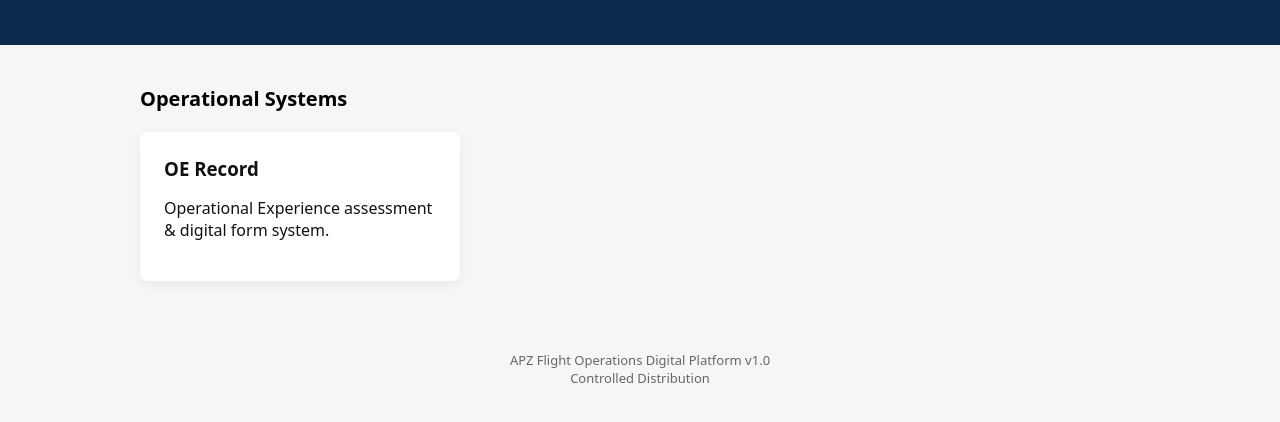
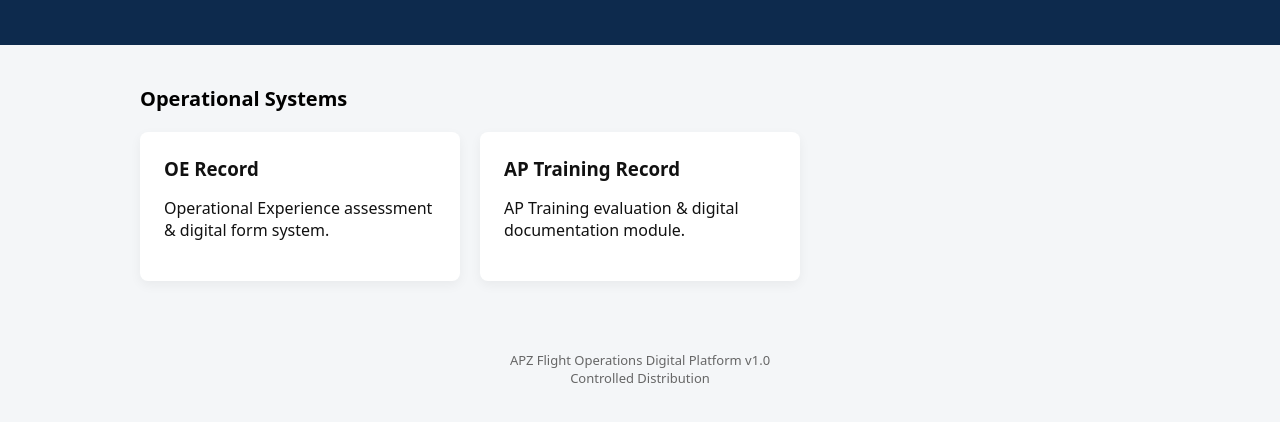
Before and after one commit to apz-flightops/apz-flightops.github.io, a plain HTML site: page index.html in a window 1280 px wide. Shown: the part 108-530 px from the top of the page. Drawn offline with Linux system fonts and the light colour scheme.

Commit message:
Update index.html

```diff
--- a/index.html
+++ b/index.html
@@ -92,7 +92,10 @@
         <h3>OE Record</h3>
         <p>Operational Experience assessment & digital form system.</p>
       </a>
-
+<a href="/ap-training-record/" class="card">
+  <h3>AP Training Record</h3>
+  <p>AP Training evaluation & digital documentation module.</p>
+</a>
       <!-- 다음 앱 추가 예시
       <a href="/loa-worksheet/" class="card">
         <h3>LOA Worksheet</h3>
```
